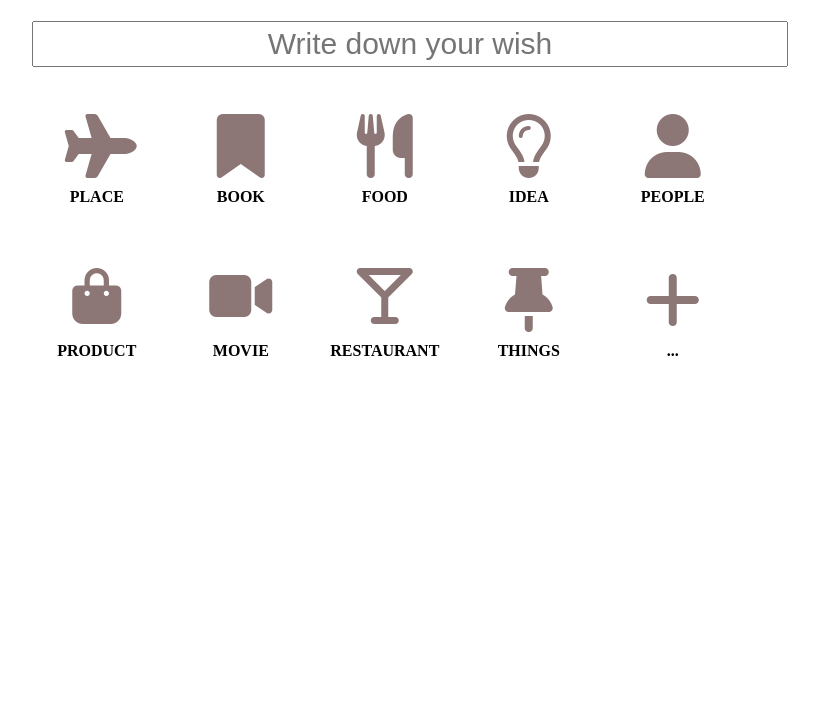
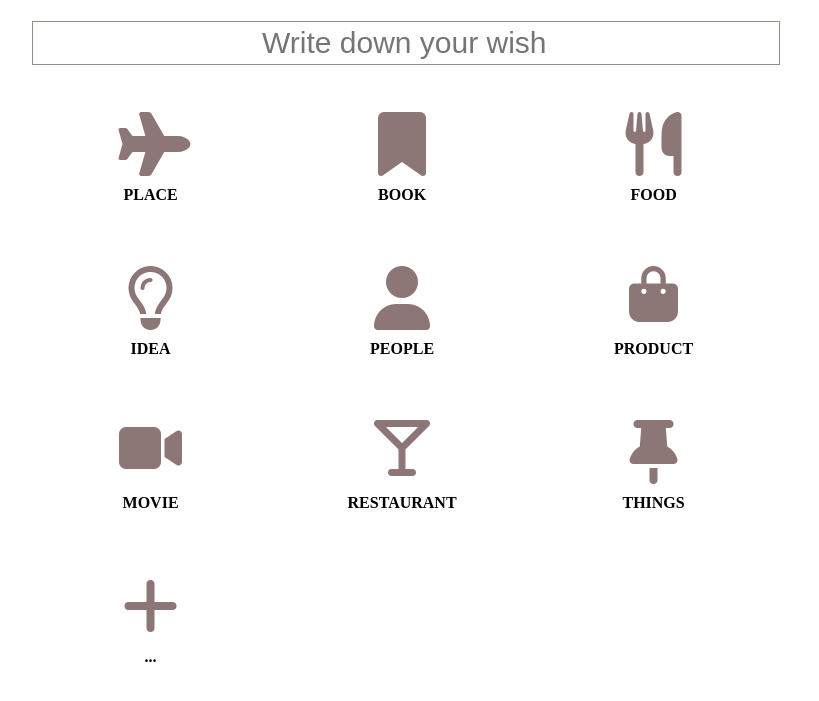
Before and after one commit to ElsaXing/WishList, a website: page index.html in a window 1280 px wide. Shown: the part 69-770 px from the top of the page, without its empty margins (234-1053 px from the left). Drawn offline with Linux system fonts and the light colour scheme.

Commit message:
cssUpdate

```diff
--- a/css/index.sass
+++ b/css/index.sass
@@ -5,6 +5,7 @@
   @extend .font-basic
   width: 60%
   margin: 0 auto
+  box-sizing: border-box
 
 h1
   font-size: 36px
@@ -14,18 +15,23 @@ h1
   text-align: center
 
 .input
+  box-sizing: border-box
   margin: 5px
+  border: solid 1px #968e84
 
   input
-    width: 100%
+    width: 99%
     height: 40px
     font-size: 30px
     text-align: center
+    border: none
+    &:focus
+      outline: none
 
 .category
   margin: 40px 10px 10px 10px
   display: inline-block
-  width: 120px
+  width: 30%
 
   span
     margin: 10px auto
--- a/css/test.css
+++ /dev/null
@@ -1,76 +0,0 @@
-
-.wrap {
-    width: 60%;
-    margin: 0 auto;
-}
-
-.category {
-    display: inline-block;
-    width: 120px;
-    margin: 10px;
-}
-
-.category span {
-    margin: 10px auto;
-    text-align: center;
-    display: block;
-}
-
-
-/*icon*/
-.fa {
-    display: block;
-    width: 64px;
-    height: 64px;
-    text-align: center;
-    margin: 2px auto;
-}
-
-.fa-plane {
-    color: #8C7676;
-    font-size: 4em;
-}
-
-.fa-bookmark {
-    color: #8C7676;
-    font-size: 4em;
-}
-
-.fa-cutlery {
-    color: #8C7676;
-    font-size: 4em;
-}
-
-.fa-lightbulb-o {
-    color: #8C7676;
-    font-size: 4em;
-}
-
-.fa-user {
-    color: #8C7676;
-    font-size: 4em;
-}
-
-.fa-shopping-bag {
-    color: #8C7676;
-    font-size: 3.5em;
-}
-
-.fa-video-camera {
-    color: #8C7676;
-    font-size: 3.5em;
-}
-
-.fa-glass {
-    color: #8C7676;
-    font-size: 3.5em;
-}
-
-.fa-thumb-tack {
-    color: #8C7676;
-    font-size: 4em;
-}
-.fa-plus {
-    color: #8C7676;
-    font-size: 4em;
-}
```
Also changed, not shown: css/index.css, 1 other file.
